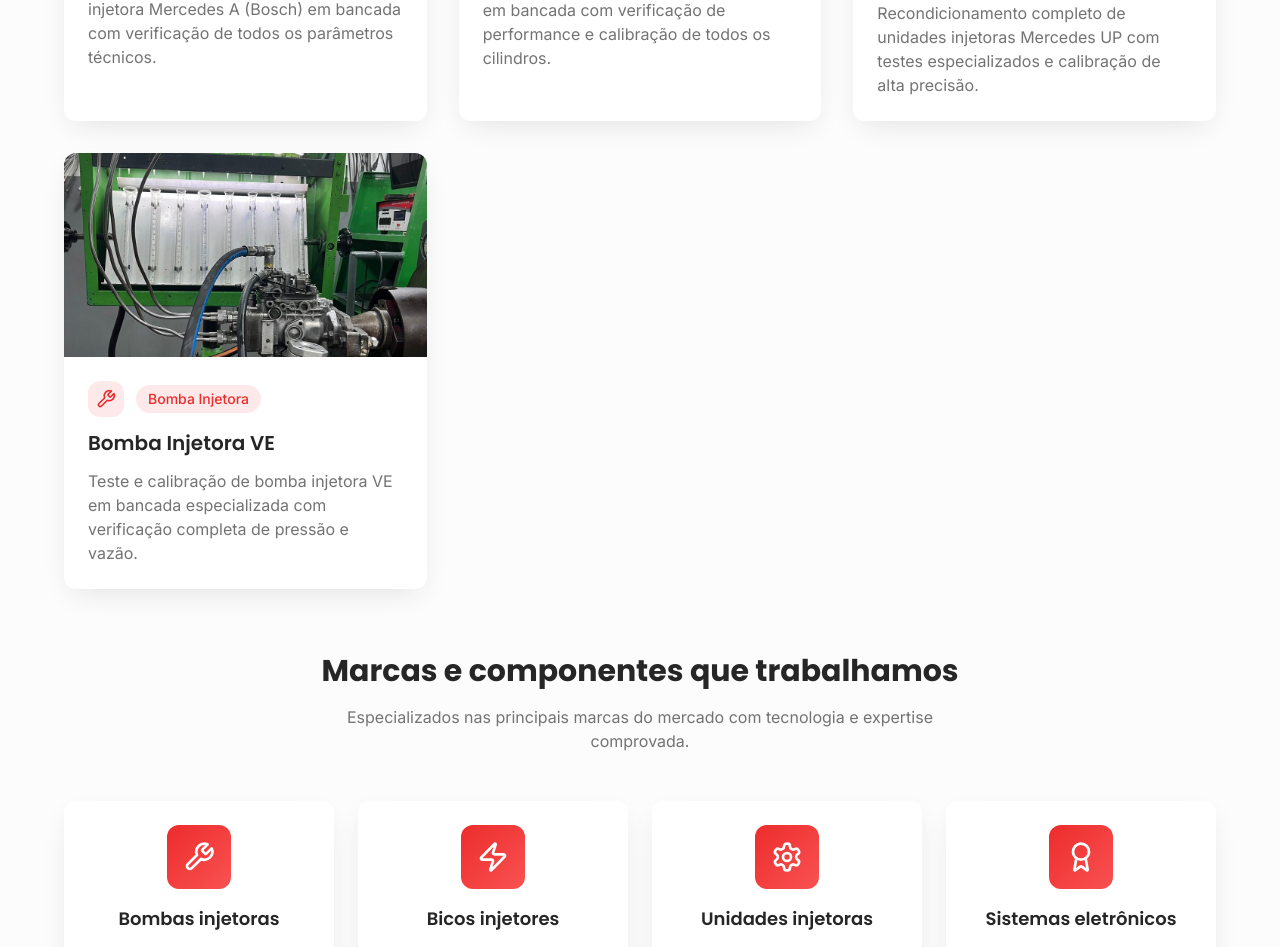
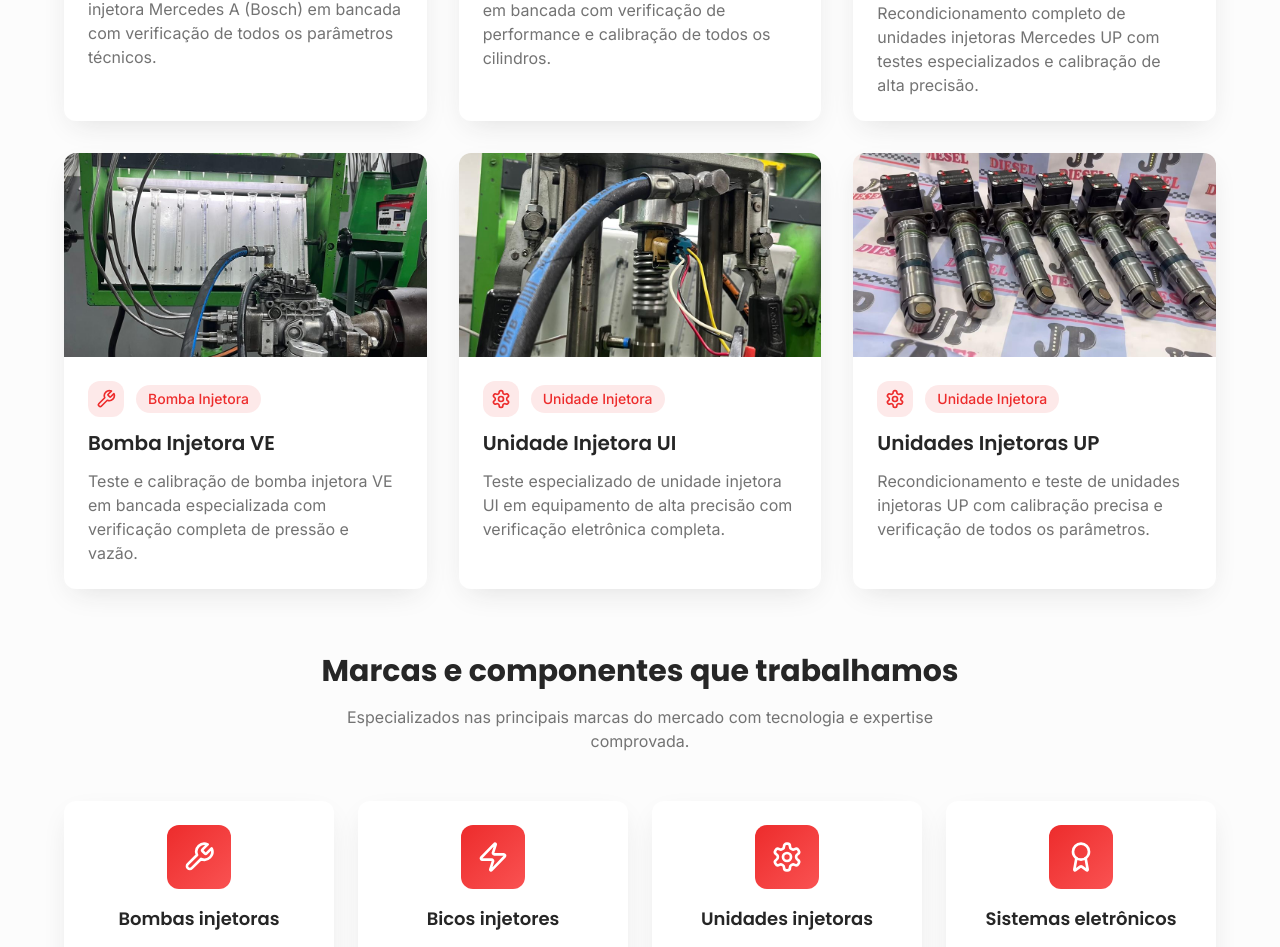
Before and after one commit to DevZipMateus/diesel-web-studio, a React (Vite) app: page / in a window 1280 px wide. Shown: the part 4480-5427 px from the top of the page. Built offline with nearby package versions, Linux system fonts and the light colour scheme; the HTML template or start-up script is replaced by a standard one.

Commit message:
Add UI and UP units

```diff
--- a/src/components/WorkGallery.tsx
+++ b/src/components/WorkGallery.tsx
@@ -50,6 +50,20 @@ const WorkGallery = () => {
       description: "Teste e calibração de bomba injetora VE em bancada especializada com verificação completa de pressão e vazão.",
       category: "Bomba Injetora",
       icon: Wrench
+    },
+    {
+      image: "/assets/unidade-ui.jpg",
+      title: "Unidade Injetora UI",
+      description: "Teste especializado de unidade injetora UI em equipamento de alta precisão com verificação eletrônica completa.",
+      category: "Unidade Injetora",
+      icon: Settings
+    },
+    {
+      image: "/assets/unidades-up.jpg",
+      title: "Unidades Injetoras UP",
+      description: "Recondicionamento e teste de unidades injetoras UP com calibração precisa e verificação de todos os parâmetros.",
+      category: "Unidade Injetora",
+      icon: Settings
     }
   ];
 
```
Also changed, not shown: public/assets/unidade-ui.jpg (added), public/assets/unidades-up.jpg (added).
